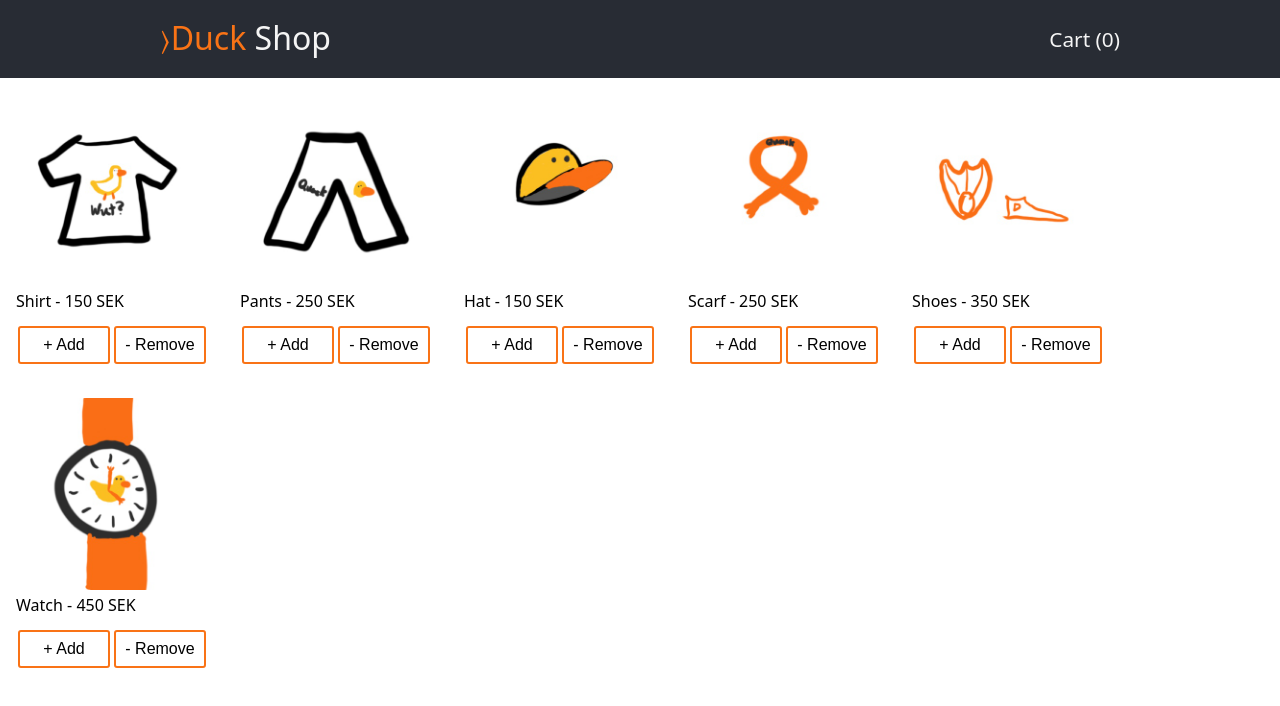
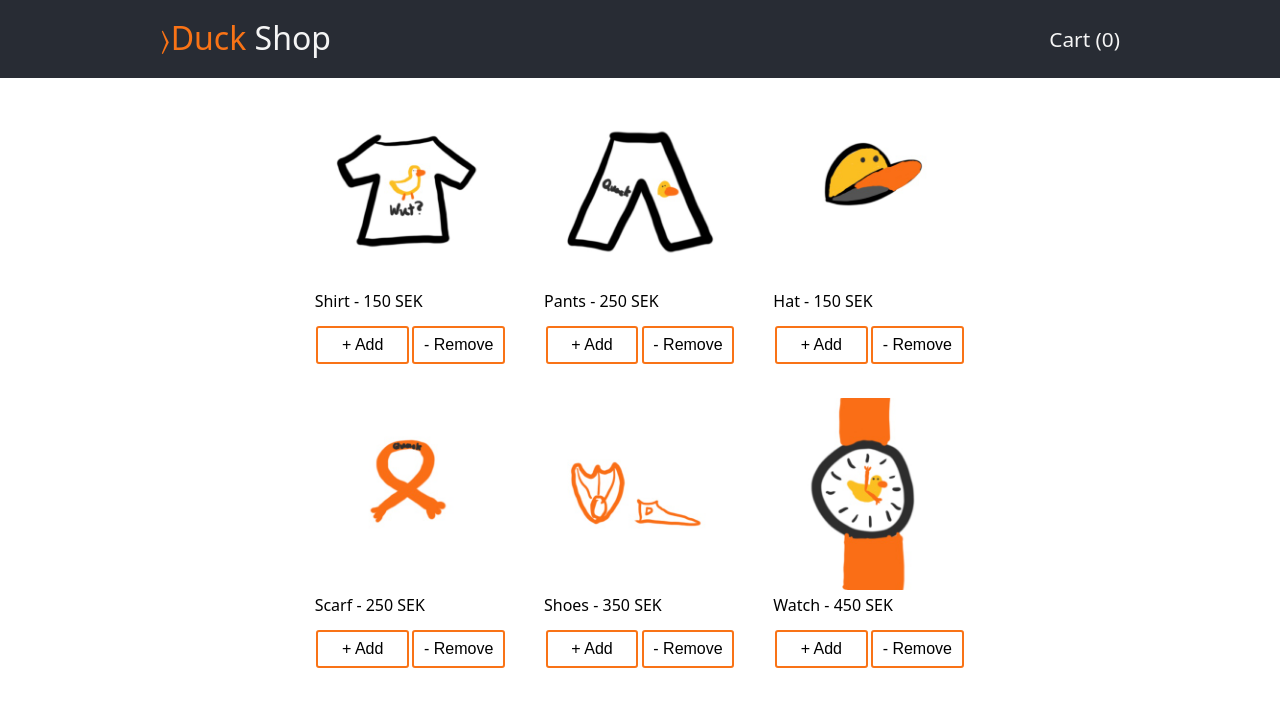
Before and after one commit to thetylerwolf/shopping-cart, a React (Create React App) app: page / in a window 1280 px wide. Shown: the top 706 px of the page. Built offline with nearby package versions, Linux system fonts and the light colour scheme.

Commit message:
feat: add styles to Shop component

```diff
--- a/src/pages/Shop.jsx
+++ b/src/pages/Shop.jsx
@@ -1,12 +1,13 @@
-import { Link } from "react-router-dom";
-import Product from "../components/Product";
-import useGetProducts from "../hooks/useGetProducts";
+import { Link } from 'react-router-dom';
+import Product from '../components/Product';
+import useGetProducts from '../hooks/useGetProducts';
+import styles from './Shop.module.css';
 
 function Shop() {
   const { products } = useGetProducts();
 
   return (
-    <div style={{ display: "flex", flexWrap: "wrap" }}>
+    <div className={styles.container}>
       {products.map((product) => {
         const { id } = product;
 
--- /dev/null
+++ b/src/pages/Shop.module.css
@@ -0,0 +1,8 @@
+.container {
+  margin: 0 auto;
+  padding: 0 1rem;
+  max-width: 45rem;
+  display: flex;
+  flex-wrap: wrap;
+  justify-content: space-around;
+}
```
